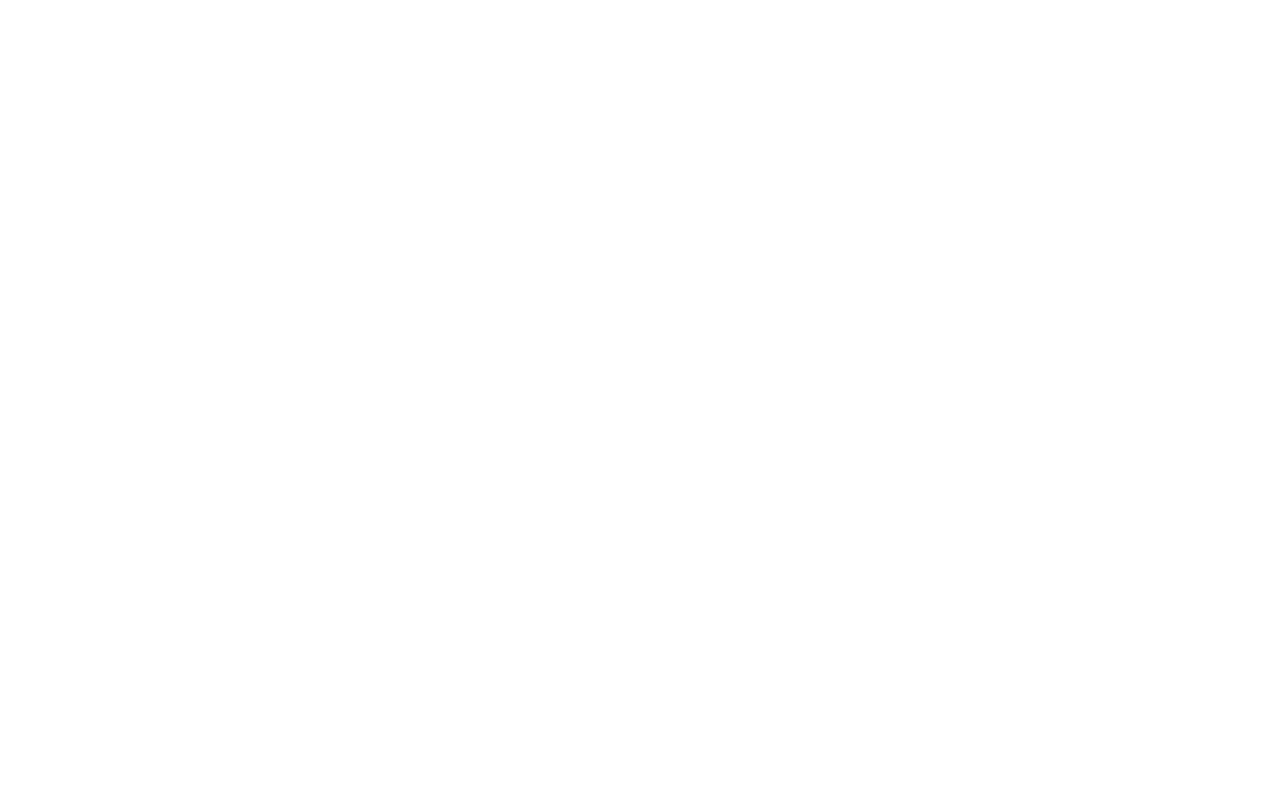
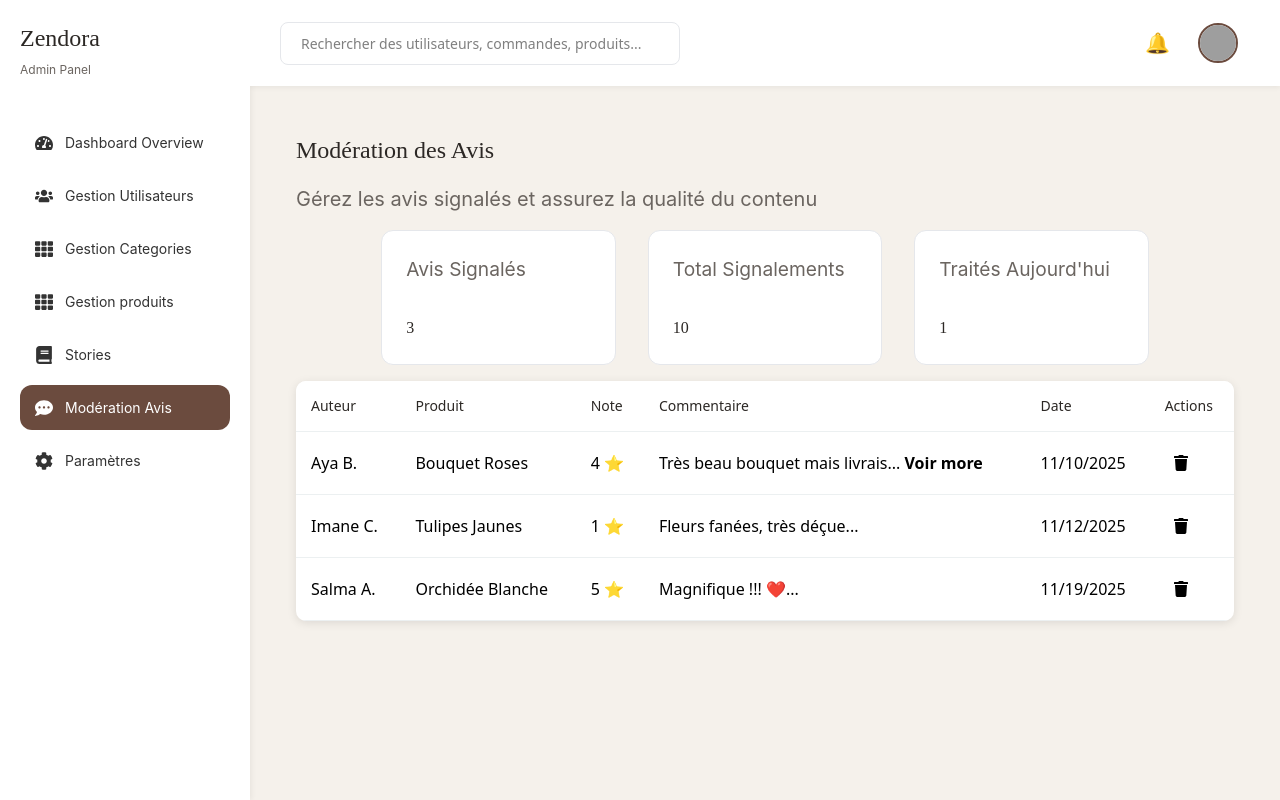
Before and after one commit to Sala7-dine/e-market-api-front, a React (Vite) app: page /admin/reviews in a window 1280 px wide. Before the commit this address had no page. Built offline with nearby package versions, Linux system fonts and the light colour scheme; grey boxes are pictures that could not be loaded.

Commit message:
before  switch

```diff
--- a/src/App.jsx
+++ b/src/App.jsx
@@ -17,6 +17,7 @@
 import Profile from './pages/Profile.jsx';
 import Products from './pages/admin/Products.jsx';
 import Cart from "./pages/Cart.jsx";
+import Reviews from './pages/admin/Reviews.jsx';
 
 
 function App() {
@@ -40,6 +41,7 @@
                             <Route path="users" element={<UserList />} />
                                <Route path="categories" element={<Categories />} />
                                 <Route path="products" element={<Products />} />
+                                   <Route path="reviews" element={<Reviews />} />
 
 
 
--- /dev/null
+++ b/src/pages/admin/Reviews.jsx
@@ -0,0 +1,125 @@
+import React, { useState } from "react";
+import { FaCheck, FaEye, FaTrash } from "react-icons/fa";
+import "../../assets/styles/admin/UserList.css"; // tu gardes le même style
+import Pagination from "../../components/Pagination";
+
+const fakeReviews = [
+  {
+    _id: "1",
+    user: "Aya B.",
+    product: "Bouquet Roses",
+    rating: 4,
+    comment: "Très beau bouquet mais livraison un peu lente",
+    reportsCount: 5,
+    reason: "Spam / publicité",
+    createdAt: "2025-11-10"
+  },
+  {
+    _id: "2",
+    user: "Imane C.",
+    product: "Tulipes Jaunes",
+    rating: 1,
+    comment: "Fleurs fanées, très déçue",
+    reportsCount: 3,
+    reason: "Langage offensant",
+    createdAt: "2025-11-12"
+  },
+  {
+    _id: "3",
+    user: "Salma A.",
+    product: "Orchidée Blanche",
+    rating: 5,
+    comment: "Magnifique !!! ❤️",
+    reportsCount: 2,
+    reason: "Avis suspect",
+    createdAt: "2025-11-19"
+  },
+];
+
+const Reviews = () => {
+  const [reviews, setReviews] = useState(fakeReviews);
+  const [currentPage, setCurrentPage] = useState(1);
+    const [showFull, setShowFull] = useState(false);
+
+  const handleApprove = (id) => {
+    setReviews(reviews.filter((r) => r._id !== id));
+  };
+
+  const handleDelete = (id) => {
+    setReviews(reviews.filter((r) => r._id !== id));
+  };
+
+  return (
+    <div className="user-list">
+      <h2>Modération des Avis</h2>
+      <p>Gérez les avis signalés et assurez la qualité du contenu</p>
+
+      {/* === STATS === */}
+      <div className="stat-user">
+        <div className="stat-item">
+          <h3>Avis Signalés</h3>
+          <p>3</p>
+        </div>
+        <div className="stat-item">
+          <h3>Total Signalements</h3>
+          <p>10</p>
+        </div>
+        <div className="stat-item">
+          <h3>Traités Aujourd'hui</h3>
+          <p>1</p>
+        </div>
+      </div>
+
+      {/* === TABLEAU === */}
+      <div className="users-table-container">
+        <table className="categories-table">
+          <thead>
+            <tr>
+              <th>Auteur</th>
+              <th>Produit</th>
+              <th>Note</th>
+              <th>Commentaire</th>
+
+              <th>Date</th>
+              <th>Actions</th>
+            </tr>
+          </thead>
+
+          <tbody>
+            {reviews.map((review) => (
+              <tr key={review._id}>
+                <td>{review.user}</td>
+                <td>{review.product}</td>
+                <td>{review.rating} ⭐</td>
+                 <td>
+        {showFull ? review.comment : review.comment.slice(0, 30) + "... "}
+        {review.comment.length > 30 && (
+          <span
+            style={{ color: "  #5b3d29;", cursor: "pointer", fontWeight: "600" }}
+            onClick={() => setShowFull(!showFull)}
+          >
+            {showFull ? "Voir moins" : "Voir more"}
+          </span>
+        )}
+      </td>
+
+                <td>{new Date(review.createdAt).toLocaleDateString()}</td>
+
+                <td style={{ display: "flex", gap: "8px" }}>
+
+                  <button className="btn-delete"  styleonClick={() => handleDelete(review._id)}>
+                    <FaTrash color="   #5b3d29;" />
+                  </button>
+                </td>
+              </tr>
+            ))}
+          </tbody>
+        </table>
+      </div>
+
+
+    </div>
+  );
+};
+
+export default Reviews;
```
Also changed, not shown: src/pages/admin/UserList.jsx (+0 -102 lines), src/features/reviewSlice.js (added).
